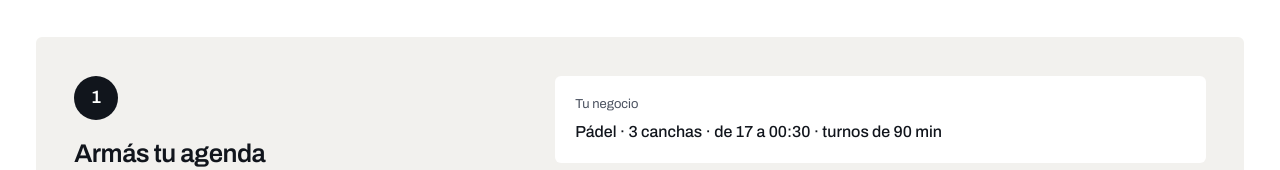
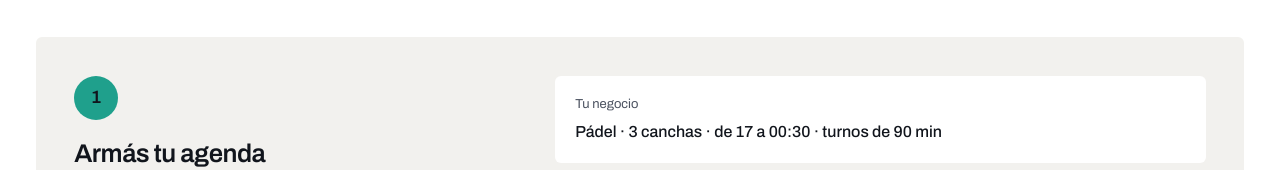
Before and after one commit to maxi7battaglia-7/BOOKEA, a plain HTML site: page index.html in a window 1280 px wide. Shown: the part 1406-1576 px from the top of the page. Drawn offline with Linux system fonts and the light colour scheme.

Commit message:
Así funciona: el 1 en verde agua
Co-Authored-By: Claude Opus 5.5 <noreply@anthropic.com>
Claude-Session: https://claude.ai/code/session_01VKZyoroVcWvVCk4fVuCcu8

```diff
--- a/styles.css
+++ b/styles.css
@@ -278,6 +278,7 @@ h1, h2, h3 { font-family: var(--f-display); font-stretch: var(--display-ancho);
   background: var(--ink); color: var(--ground); font-weight: 600; font-size: 18px; font-variant-numeric: tabular-nums;
   margin-bottom: 8px;
 }
+.ex:first-child .ex__n { background: var(--teal); color: var(--ink); }
 .ex--final .ex__n { background: var(--orange); color: var(--ink); }
 .ex__say { font-family: var(--f-display); font-stretch: var(--display-ancho); font-size: clamp(22px, 2vw, 30px); font-weight: 600; letter-spacing: -0.02em; line-height: 1.1; }
 .ex__exp { font-size: var(--s-b); line-height: 1.55; color: var(--soft); max-width: 38ch; }
```
Also changed, not shown: 1 other file.
